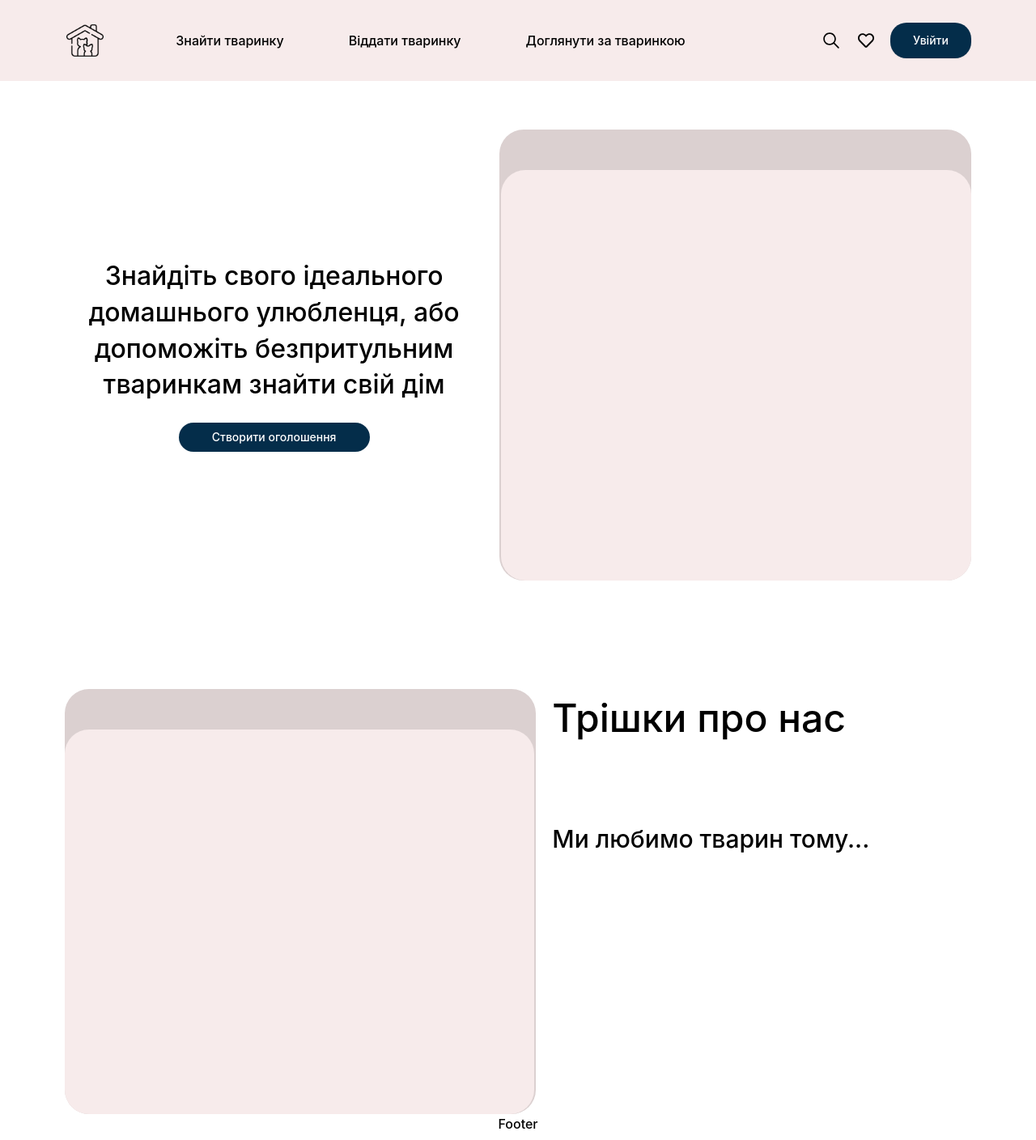
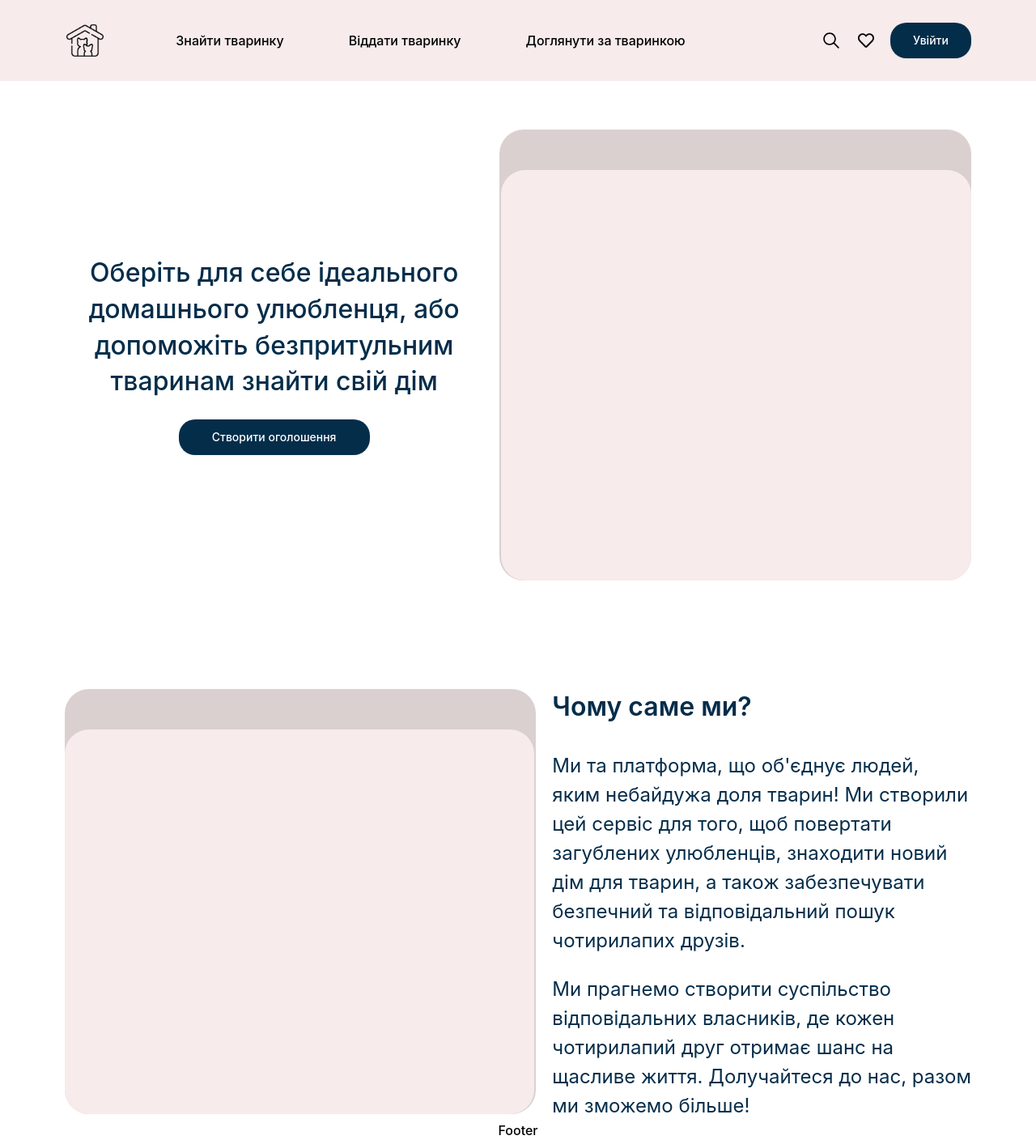
Before and after one commit to Dim-Tvarin/frontend, a React (Vite) app: page / in a window 1280 px wide. Shown: the whole page at 81% size. Built offline with nearby package versions, Linux system fonts and the light colour scheme.

Commit message:
fix: change text in Home page

```diff
--- a/src/pages/Home.tsx
+++ b/src/pages/Home.tsx
@@ -4,14 +4,13 @@ import { Link } from 'react-router-dom';
 
 export const Home = () => {
   return (
-    <div className="container">
+    <div className="container text-default-btn">
       <section className="flex flex-row gap-[20px] mt-[60px]">
         <div className="flex flex-col gap-[24px] justify-center w-2/4 items-center">
           <p className="text-xl px-[20px]">
-            Знайдіть свого ідеального домашнього улюбленця, або допоможіть
-            безпритульним тваринкам знайти свій дім
+           Оберіть для себе ідеального домашнього улюбленця, або допоможіть безпритульним тваринам знайти свій дім
           </p>
-          <CustomButton className="w-[236px] bg-default-btn rounded-[20px]">
+          <CustomButton className="w-[236px] h-[44px] bg-default-btn rounded-[20px]">
             <Link to="/lookfor">Створити оголошення</Link>
           </CustomButton>
         </div>
@@ -24,9 +23,10 @@ export const Home = () => {
         <div className="relative h-[525px] w-[630px] bg-main-pink-d rounded-[30px]">
           <div className="absolute bottom-0 left-0 h-[475px] w-[580px] bg-main-pink-l rounded-[30px]"></div>
         </div>
-        <div className="flex flex-col gap-[24px] justify-start w-2/4 items-start">
-          <h3 className="mb-[67px] text-xxl">Трішки про нас</h3>
-          <p className="text-l">Ми любимо тварин тому...</p>
+        <div className="flex flex-col gap-[24px] justify-start w-2/4 items-start text-start">
+          <h3 className="mb-8 text-xl font-semibold">Чому саме ми?</h3>
+          <p className="text-m font-normal">Ми та платформа, що об&#39;єднує людей, яким небайдужа доля тварин! Ми створили цей сервіс для того, щоб повертати загублених улюбленців, знаходити новий дім для тварин, а також забезпечувати безпечний та відповідальний пошук чотирилапих друзів.</p>
+          <p className="text-m font-normal">Ми прагнемо створити суспільство відповідальних власників, де кожен чотирилапий друг отримає шанс на щасливе життя. Долучайтеся до нас, разом ми зможемо більше!</p>
         </div>
       </section>
     </div>
```
